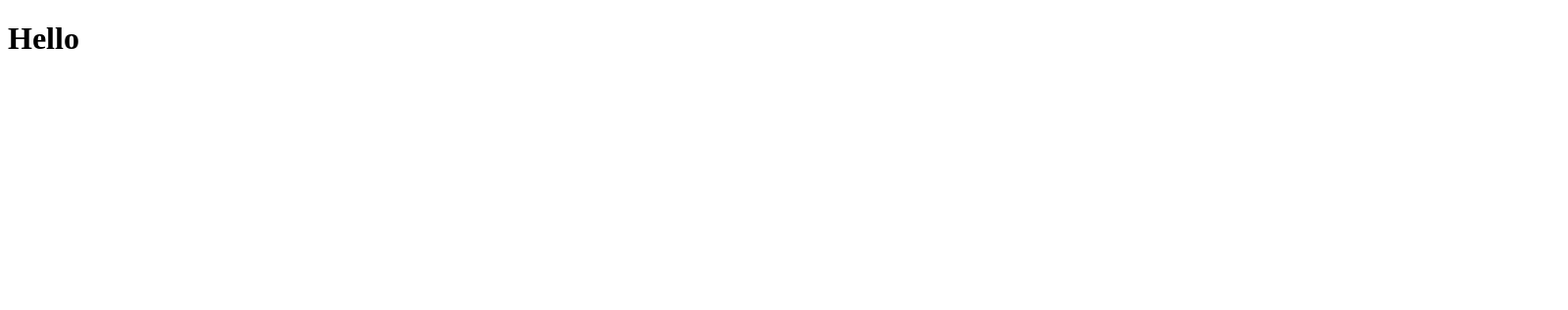
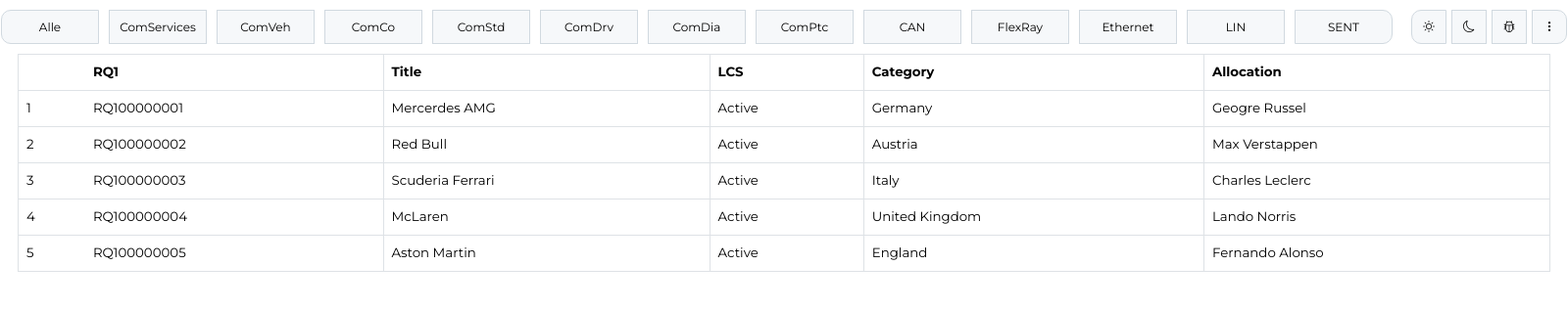
Before and after one commit to m4tice/rq1-server, a Flask app: page /rq1/v2 in a window 1600 px wide. Before the commit the part shown is almost empty. Shown: the top 317 px of the page at 98% size. Run offline with Flask 3, Linux system fonts and the light colour scheme.

Commit message:
feat: rq1 v2 first development

```diff
--- a/app/rq1/static/v2.css
+++ b/app/rq1/static/v2.css
@@ -0,0 +1,97 @@
+body, button, input, select, textarea, table, th, td {
+    font-family: 'Montserrat', Arial, Helvetica, sans-serif !important;
+}
+
+.parent {
+	display: grid;
+	grid-template-columns: 0.5fr repeat(13, 1fr) 10fr repeat(4, 1fr) 0.5fr;
+	grid-template-rows: 1fr;
+	grid-column-gap: 0px;
+	grid-row-gap: 0px;
+	padding: 10px 0 10px 0;
+}
+
+.div1 {
+	grid-area: 1 / 16 / 2 / 20;
+	display: flex;
+	justify-content: right;
+	min-width: 159px;
+	width: 100%;
+	gap: 5px;
+}
+
+.div2 {
+	grid-area: 1 / 2 / 2 / 15;
+	display: flex;
+	justify-content: left;
+	min-width: 1420px;
+	width: 100%;
+	gap: 10px;
+}
+
+.btn {
+	/* Text */
+	font-size: 75%;
+	font-weight: normal;
+	text-align: center;
+    vertical-align: middle;
+    display: flex;
+    align-items: center;
+    justify-content: center;
+	color: black;
+
+	/* Shape and color */
+	background-color: #f6f8fa;
+	border: 1px solid #d1d9e0;
+	border-radius: 0;
+
+	max-height: 35px;
+	min-height: 35px;
+}
+
+.btn-package {
+    min-width: 100px;
+    max-width: 100%;
+}
+
+.btn-setting {
+	min-width: 36px;
+    max-width: 100%;
+}
+
+
+.btn-first {
+	border-radius: 10px 0 0 10px  !important;
+}
+
+.btn-last {
+	border-radius: 0 10px 10px 0  !important;
+}
+
+.btn-single {
+	border-radius: 10px  !important;
+}
+
+.empty {
+	background-color: transparent !important;
+	border: none !important;
+	color: transparent !important;
+	min-width: 36px !important;
+}
+
+/* TABLE */
+
+.table-container {
+	padding: 0 18px;
+	font-size: smaller;
+}
+
+table td:first-child,
+table th:first-child {
+    border-right: none !important;
+}
+
+table td + td,
+table th + th {
+    border-left: none !important;
+}
--- a/app/rq1/static/v2.js
+++ b/app/rq1/static/v2.js
@@ -3,5 +3,43 @@
 });
 
 function main(){
-    // Main function to initialize the page
+    onButtonClick();
 }
+
+function onButtonClick(){
+    const buttonLightMode = document.getElementById('buttonLightMode');
+    const buttonDarkMode = document.getElementById('buttonDarkMode');
+    const buttonSetting = document.getElementById('buttonSetting');
+    const buttonDebug = document.getElementById('buttonDebug');
+
+    buttons = [buttonLightMode, buttonDarkMode, buttonDebug, buttonSetting];
+    buttons.forEach(button => {
+        button.addEventListener('click', function() {
+            console.log("[DEBUG] Button '" + button.id.split("button")[1] + "' clicked.");
+        });
+    });
+}
+
+function createButtons(){
+
+}
+
+function createButton(buttonText){
+
+}
+
+function createTable(){
+
+}
+
+function createHeaders(){
+
+}
+
+function createHeader(headerText){
+
+}
+
+function createRows(data){
+
+}
--- a/app/rq1/templates/rq1/v2.html
+++ b/app/rq1/templates/rq1/v2.html
@@ -1,13 +1,107 @@
 <!DOCTYPE html>
 <html lang="en">
+
 <head>
     <meta charset="UTF-8">
     <meta name="viewport" content="width=device-width, initial-scale=1.0">
-    <link href="static/v2.css" rel="stylesheet">
+    <link rel="stylesheet" href="https://cdn.jsdelivr.net/npm/bootstrap@5.3.3/dist/css/bootstrap.min.css">
+    <link rel="stylesheet" href="https://cdn.jsdelivr.net/npm/bootstrap-icons@1.11.3/font/bootstrap-icons.css">
+    <link rel="stylesheet" href="../../static/v2.css">
+    <link href="https://fonts.googleapis.com/css?family=Montserrat:400,500,700&display=swap" rel="stylesheet">
+    <script src="https://cdn.jsdelivr.net/npm/bootstrap@5.3.3/dist/js/bootstrap.bundle.min.js"></script>
     <title>RQ1v2</title>
 </head>
+
 <body>
-    <h1>Hello</h1>
-    <script src="static/v2.js"></script>
+    <div class="parent">
+        <div class="div1">
+            <button id="buttonLightMode" class="btn btn-primary btn-setting btn-first">
+                <i class="bi bi-sun"></i>
+            </button>
+            <button id="buttonDarkMode" class="btn btn-primary btn-setting">
+                <i class="bi bi-moon"></i>
+            </button>
+            <!-- <div class="empty">.</div> -->
+            <button id="buttonDebug" class="btn btn-primary btn-setting">
+                <i class="bi bi-bug"></i>
+            </button>
+            <button id="buttonSetting" class="btn btn-primary btn-setting btn-last">
+                <i class="bi bi-three-dots-vertical"></i>
+            </button>
+        </div>
+        <div class="div2">
+            <button class="btn btn-primary btn-package btn-first">Alle</button>
+            <button class="btn btn-primary btn-package">ComServices</button>
+            <button class="btn btn-primary btn-package">ComVeh</button>
+            <button class="btn btn-primary btn-package">ComCo</button>
+            <button class="btn btn-primary btn-package">ComStd</button>
+            <button class="btn btn-primary btn-package">ComDrv</button>
+            <button class="btn btn-primary btn-package">ComDia</button>
+            <button class="btn btn-primary btn-package">ComPtc</button>
+            <button class="btn btn-primary btn-package">CAN</button>
+            <button class="btn btn-primary btn-package">FlexRay</button>
+            <button class="btn btn-primary btn-package">Ethernet</button>
+            <button class="btn btn-primary btn-package">LIN</button>
+            <button class="btn btn-primary btn-package btn-last">SENT</button>
+        </div>
+    </div>
+    <div class="table-container">
+        <table class="table table-bordered table-hover">
+            <thead>
+                <tr>
+                    <th> </th>
+                    <th>RQ1</th>
+                    <th>Title</th>
+                    <th>LCS</th>
+                    <th>Category</th>
+                    <th>Allocation</th>
+                </tr>
+            </thead>
+            <tbody>
+                <tr>
+                    <td>1</td>
+                    <td>RQ100000001</td>
+                    <td>Mercerdes AMG</td>
+                    <td>Active</td>
+                    <td>Germany</td>
+                    <td>Geogre Russel</td>
+                </tr>
+                <tr>
+                    <td>2</td>
+                    <td>RQ100000002</td>
+                    <td>Red Bull</td>
+                    <td>Active</td>
+                    <td>Austria</td>
+                    <td>Max Verstappen</td>
+                </tr>
+                <tr>
+                    <td>3</td>
+                    <td>RQ100000003</td>
+                    <td>Scuderia Ferrari</td>
+                    <td>Active</td>
+                    <td>Italy</td>
+                    <td>Charles Leclerc</td>
+                </tr>
+                <tr>
+                    <td>4</td>
+                    <td>RQ100000004</td>
+                    <td>McLaren</td>
+                    <td>Active</td>
+                    <td>United Kingdom</td>
+                    <td>Lando Norris</td>
+                </tr>
+                <tr>
+                    <td>5</td>
+                    <td>RQ100000005</td>
+                    <td>Aston Martin</td>
+                    <td>Active</td>
+                    <td>England</td>
+                    <td>Fernando Alonso</td>
+                </tr>
+            </tbody>
+        </table>
+    </div>
+    <script src="../../static/v2.js"></script>
 </body>
+
 </html>
```
